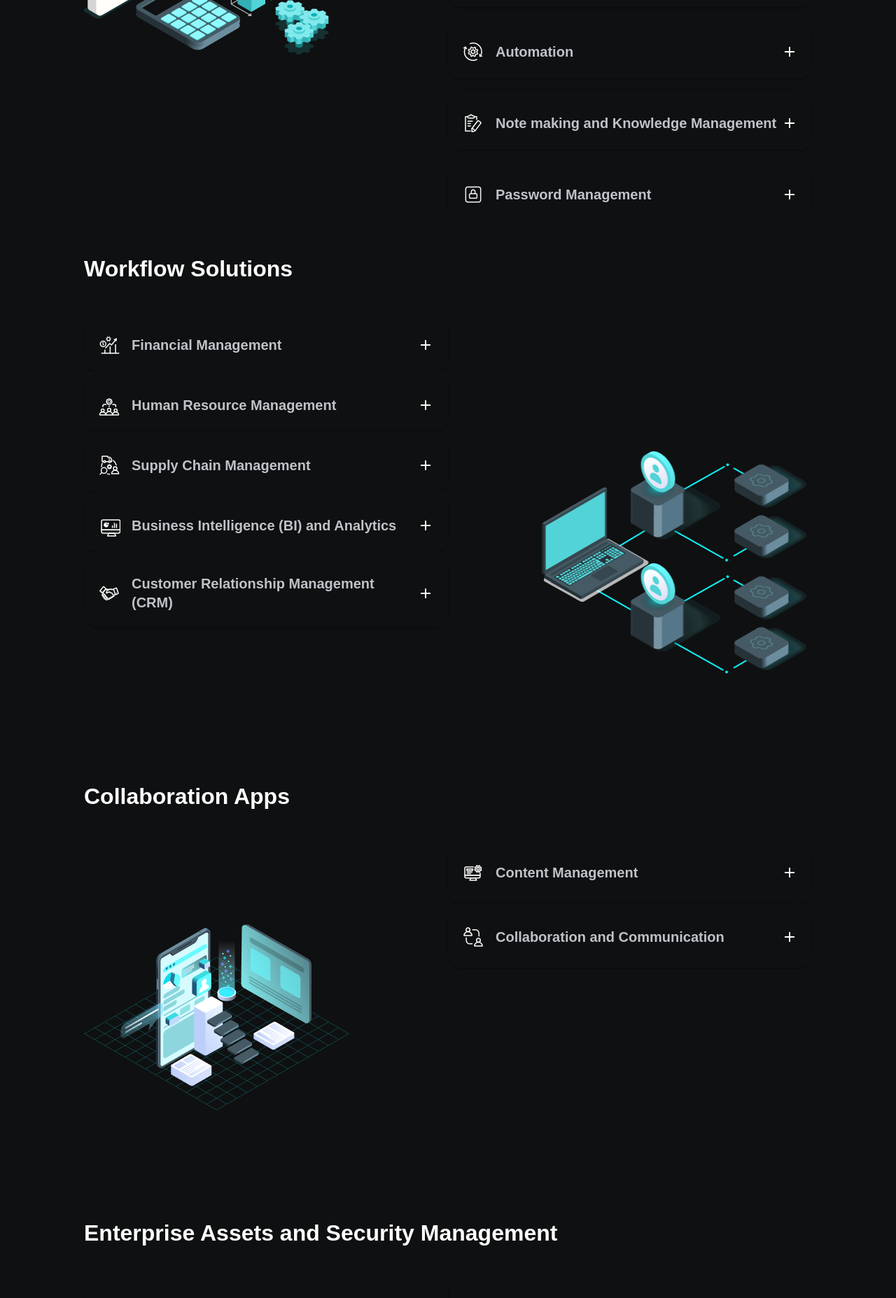
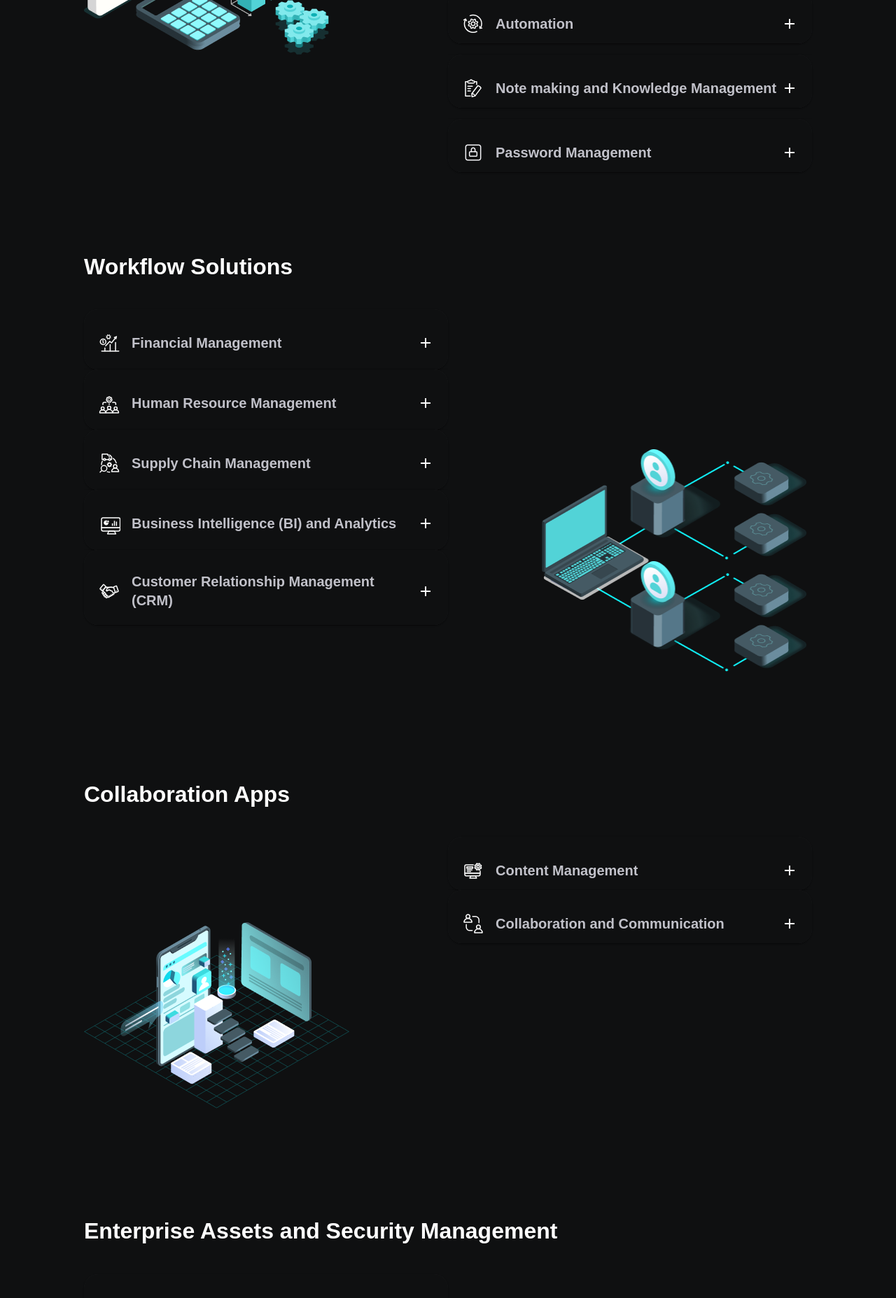
Before and after one commit to priyanshu-nickelfox/Biz-Apps, a React (Vite) app: page / in a window 1280 px wide. Shown: the part 2000-3855 px from the top of the page at 70% size. Built offline with nearby package versions, Linux system fonts and the light colour scheme; a web font is replaced by a local one.

Commit message:
fixed css issue

```diff
--- a/src/components/Collaboration/Collaboration.jsx
+++ b/src/components/Collaboration/Collaboration.jsx
@@ -219,7 +219,7 @@ const Collaboration = () => {
                             : "#0F1011",
                         color: "rgba(193, 193, 201, 1)",
                         padding: {
-                          lg: "20px 20px 16px 20px",
+                          lg: "20px 20px 0px 20px",
                           //   xs: "12px 20px 16px 20px",
                         },
                         borderRadius: "20px",
--- a/src/components/Enterprise/Enterprise.jsx
+++ b/src/components/Enterprise/Enterprise.jsx
@@ -187,7 +187,7 @@ const Enterprise = () => {
                             : "#0F1011",
                         color: "rgba(193, 193, 201, 1)",
                         padding: {
-                          lg: "20px 20px 16px 20px",
+                          lg: "20px 20px 6px 20px",
                           xs: "12px 20px 0px 20px",
                         },
                         borderRadius: "20px",
--- a/src/components/WhatWeOffer/WhatWeOffer.jsx
+++ b/src/components/WhatWeOffer/WhatWeOffer.jsx
@@ -215,7 +215,7 @@ const WhatWeOffer = () => {
                             ? "rgba(33, 34, 36, 1)"
                             : "#0F1011",
                         color: "rgba(193, 193, 201, 1)",
-                        padding: "20px 20px 10px 20px",
+                        padding: "20px 20px 0px 20px",
                         borderRadius: "20px",
                         display: "flex",
                         alignItems: "center",
```
